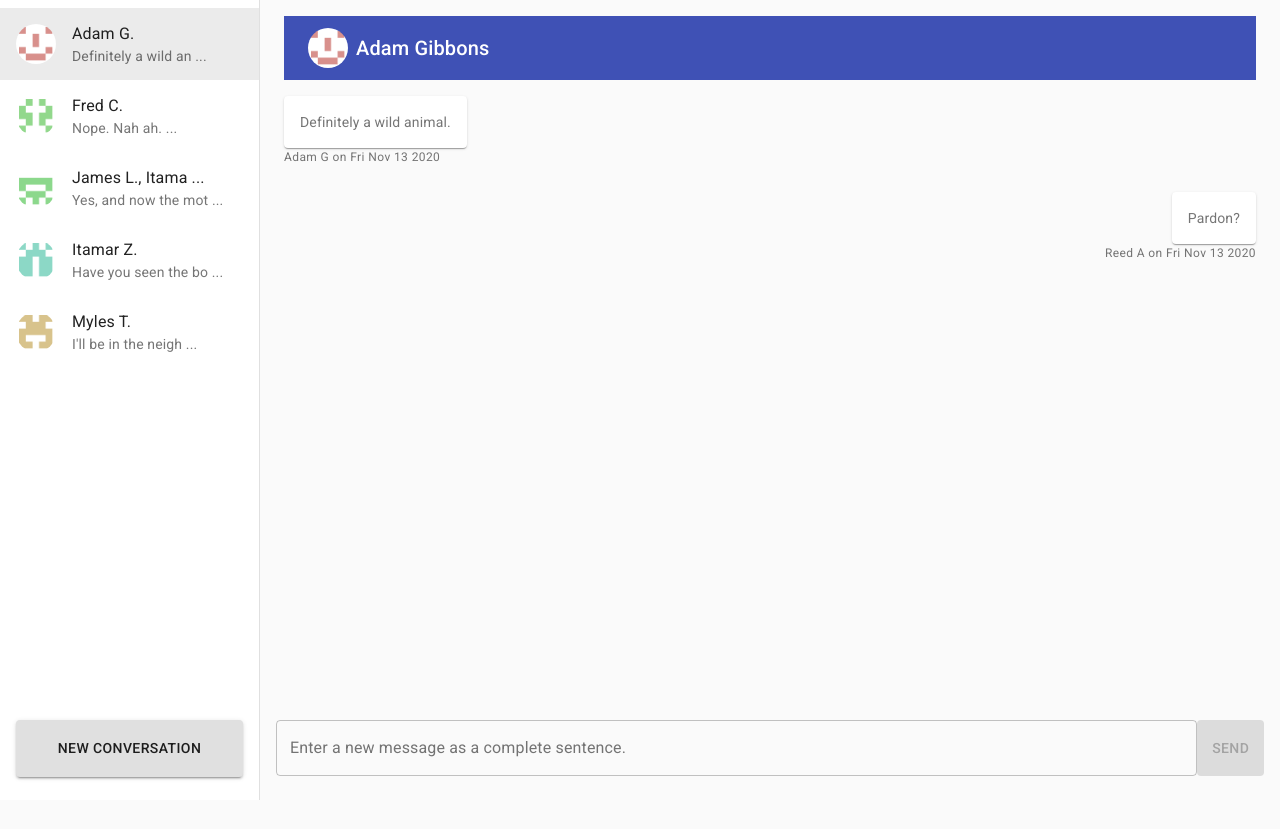
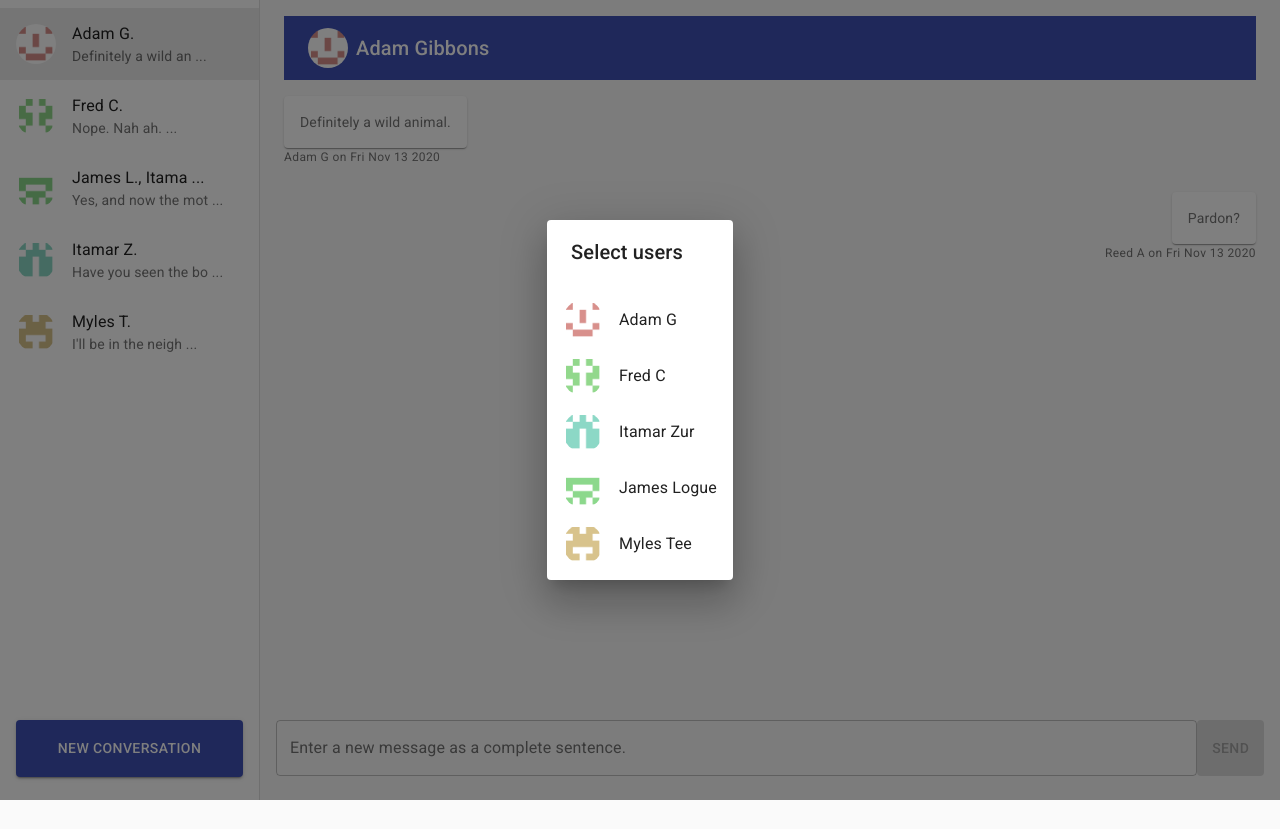
Before and after one commit to reedanders/veho-evaluation-client, a React (Create React App) app: page /1 in a window 1280 px wide. Both pictures are taken after a click on the button "NEW CONVERSATION". Built offline with nearby package versions, Linux system fonts and the light colour scheme.

Commit message:
add new conversation with one user

```diff
--- a/src/components/ChatBubble.js
+++ b/src/components/ChatBubble.js
@@ -37,7 +37,7 @@ export default function Messages(props) {
   const classes = useStyles();
 
   return (
-      (user.user === 'Reed A' ?
+      (text && (user.user === 'Reed A' ?
 
             <Grid container item direction="column" justify="flex-end" alignItems="flex-end">
               <Grid item>
@@ -63,6 +63,6 @@ export default function Messages(props) {
               </Grid>
             </Grid>
 
-      )
+            ))
   );
 }
--- /dev/null
+++ b/src/components/Dialogue.js
@@ -0,0 +1,36 @@
+import React from 'react';
+import Avatar from '@material-ui/core/Avatar';
+import List from '@material-ui/core/List';
+import ListItem from '@material-ui/core/ListItem';
+import ListItemAvatar from '@material-ui/core/ListItemAvatar';
+import ListItemText from '@material-ui/core/ListItemText';
+import DialogTitle from '@material-ui/core/DialogTitle';
+import Dialog from '@material-ui/core/Dialog';
+
+export default function SimpleDialog(props) {
+  const { onClose, selectedValue, open, userList } = props;
+
+  const handleClose = () => {
+    onClose(selectedValue);
+  };
+
+  const handleListItemClick = (value) => {
+    onClose(value);
+  };
+
+  return (
+    <Dialog onClose={handleClose} aria-labelledby="simple-dialog-title" open={open}>
+      <DialogTitle>Select users</DialogTitle>
+      <List>
+        {userList.map((user) => (
+          <ListItem button onClick={() => handleListItemClick(user)} key={user.user}>
+            <ListItemAvatar>
+              <Avatar alt={user.user} src={user.image} />
+            </ListItemAvatar>
+            <ListItemText primary={user.user} />
+          </ListItem>
+        ))}
+      </List>
+    </Dialog>
+  );
+}
--- a/src/components/Landing.js
+++ b/src/components/Landing.js
@@ -12,8 +12,9 @@ import Button from '@material-ui/core/Button';
 import TextField from '@material-ui/core/TextField';
 
 import Content from './Content';
+import Dialogue from './Dialogue';
 
-import { initMessages, gibberish } from '../libs/dataLib';
+import { initMessages, gibberish, userList } from '../libs/dataLib';
 
 const drawerWidth = 260;
 
@@ -58,6 +59,8 @@ function Landing(props) {
   const [selectedChat, setselectedChat] = useState(1);
   const [messages, setMessages] = useState(initMessages);
   const [input, setInput] = useState("");
+  const [open, setOpen] = React.useState(false);
+  const [selectedValue, setSelectedValue] = React.useState(userList[1]);
 
   function randomDelay() {
       return Math.floor(60000 * Math.random())
@@ -78,16 +81,42 @@ function Landing(props) {
     setInput("");
   };
 
+  const handleClickOpen = () => {
+    setOpen(true);
+  };
+
+  const handleClose = (value) => {
+    setOpen(false);
+    setSelectedValue(value);
+    addChat(value);
+  };
+
+  const addChat = (user) => {
+
+    const id = messages.length+1
+    const newChat = {
+      id: id,
+      users: [user],
+      content: [{timestamp: Date.now(), user: {user: 'Reed A', image: 'todo'}, text: ""}],
+    }
+    setselectedChat(id)
+    messages.push(newChat);
+
+  };
+
   function updateChat(input) {
+
     const index = messages.findIndex(msg => msg.id === parseInt(selectedChat));
     const newInput = {'timestamp': Date.now(), 'user': {'user': 'Reed A', 'image':'todo'}, 'text': input.input,};
 
     // TODO Should use setMessages, DRY
     messages[index].content.push(newInput)
     history.push(`/${selectedChat}`);
-  }
+
+  };
 
   function createResponse() {
+
     setTimeout( () => {
       const index = messages.findIndex(msg => msg.id === parseInt(selectedChat));
       const gibber = gibberish[Math.floor(Math.random() * gibberish.length)]
@@ -97,7 +126,8 @@ function Landing(props) {
       messages[index].content.push(newInput)
       history.push(`/${selectedChat}`);
     }, randomDelay() )
-  }
+
+  };
 
   async function handleSubmit(event) {
     event.preventDefault();
@@ -148,13 +178,22 @@ function Landing(props) {
                       <ListItemAvatar>
                         <Avatar alt="Profile Picture" src={users[0].image} />
                       </ListItemAvatar>
-                      <ListItemText primary={getUsers(users)} secondary={content[0].text.substr(0, 20) + ' ... '} />
+                      <ListItemText
+                        primary={getUsers(users)}
+                        secondary={content[0].text ? content[0].text.substr(0, 20) + ' ... ' : "" } />
                     </ListItem>
                   </React.Fragment>
                 ))}
               </List>
 
-            <Button variant="contained" className={classes.listButton}>New Conversation</Button>
+            <Button
+              variant="contained"
+              color="primary"
+              onClick={handleClickOpen}
+              className={classes.listButton}>
+                New Conversation
+            </Button>
+            <Dialogue selectedValue={selectedValue} open={open} onClose={handleClose} userList={userList}/>
           </Drawer>
 
 
--- a/src/libs/dataLib.js
+++ b/src/libs/dataLib.js
@@ -4,31 +4,40 @@ import jamesl from '../assets/images/jamesl.png';
 import hamarz from '../assets/images/hamarz.png';
 import mylest from '../assets/images/mylest.png';
 
+
+export const userList = [
+    {user: 'Adam G', image: adamg},
+    {user: 'Fred C', image: fredc},
+    {user: 'Itamar Zur', image: hamarz},
+    {user: 'James Logue', image: jamesl},
+    {user: 'Myles Tee', image: mylest},
+  ]
+
 export const initMessages = [
   {
     id: 1,
     users: [{user: 'Adam Gibbons', image: adamg}],
-    content: [{timestamp: 1605291986318, user: {user: 'Adam G', image: adamg}, text: "Definitely a wild animal."},{timestamp: 1605291986318, user: {user: 'Reed A', image: adamg}, text: "Pardon?"}],
+    content: [{timestamp: 1605291986318, user: {user: 'Adam G', image: adamg}, text: "Definitely a wild animal."},{timestamp: 1605291986388, user: {user: 'Reed A', image: adamg}, text: "Pardon?"}],
   },
   {
     id: 2,
     users: [{user: 'Fred Cook', image: fredc}],
-    content: [{timestamp: 1605291986318, user: {user: 'Fred C', image: fredc}, text: "Nope. Nah ah."}],
+    content: [{timestamp: 1605291986312, user: {user: 'Fred C', image: fredc}, text: "Nope. Nah ah."}],
   },
   {
     id: 3,
     users: [{user: 'James Logue', image: jamesl}, {user: 'Itamar Zur', image: hamarz},],
-    content: [{timestamp: 1605291986318, user: {user: 'Adam G', image: adamg}, text: "Yes, and now the motor won’t start."}],
+    content: [{timestamp: 1605291986354, user: {user: 'Adam G', image: adamg}, text: "Yes, and now the motor won’t start."}],
   },
   {
     id: 4,
     users: [{user: 'Itamar Zur', image: hamarz},],
-    content: [{timestamp: 1605291986318, user: {user: 'Itamar Zur', image: hamarz}, text: "Have you seen the bologna that has the olives in it? Who's that for?"}],
+    content: [{timestamp: 1605291956318, user: {user: 'Itamar Zur', image: hamarz}, text: "Have you seen the bologna that has the olives in it? Who's that for?"}],
   },
   {
     id: 5,
     users: [{user: 'Myles Tee', image: mylest},],
-    content: [{timestamp: 1605291986318, user: {user: 'Myles T', image: mylest}, text: "I'll be in the neighbourhood this week. Let's grab a bite to eat"}],
+    content: [{timestamp: 1605291926388, user: {user: 'Myles T', image: mylest}, text: "I'll be in the neighbourhood this week. Let's grab a bite to eat"}],
   },
 ];
 
```
Also changed, not shown: 1 other file (tests, documents, lock files or other folders). Lines whose indentation alone changed are shown as unchanged.
